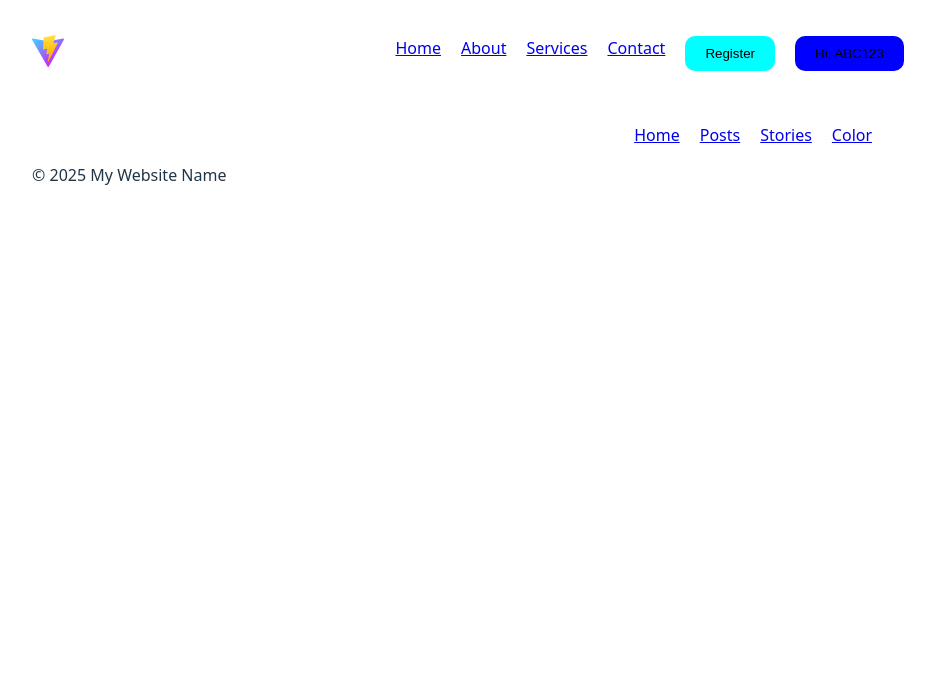
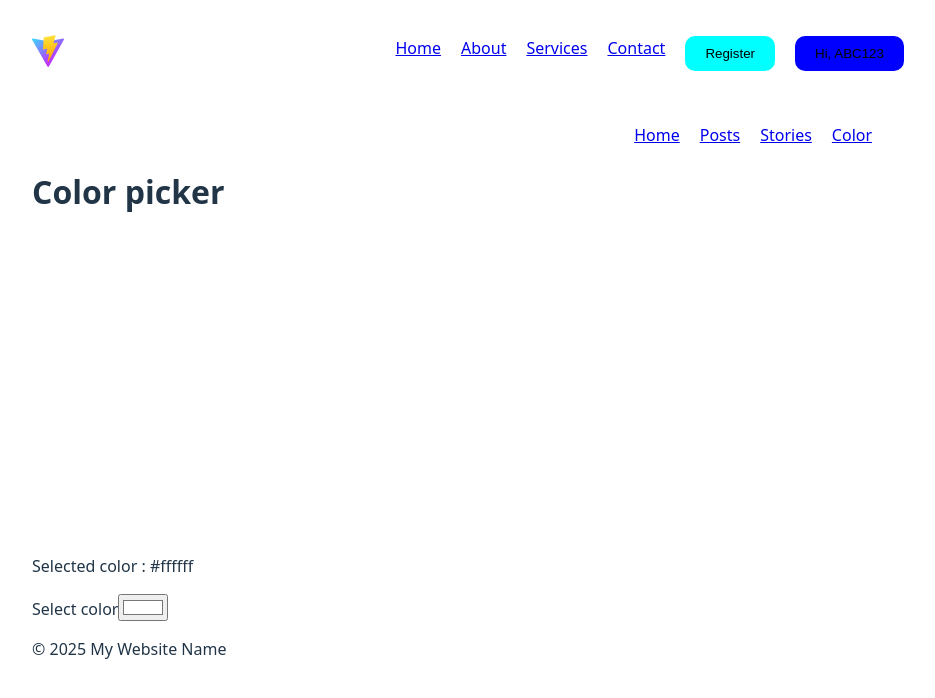
Before and after one commit to a6hijeet/react-demo, a React (Vite) app: page /color in a window 1280 px wide. Shown: the top 698 px of the page, without its empty margins (172-1107 px from the left). Built offline with nearby package versions, Linux system fonts and the light colour scheme.

Commit message:
Color picker using useState

```diff
--- a/src/App.css
+++ b/src/App.css
@@ -41,3 +41,12 @@
   display: flex;
   justify-content: space-between;
 }
+.color-display {
+  width: 300px;
+  height: 300px;
+  border-radius: 10%;
+  transition: 0.25s ease;
+}
+.color-display p {
+  color: #ffffff3a;
+}
--- a/src/components/Color.jsx
+++ b/src/components/Color.jsx
@@ -1,5 +1,23 @@
+import { useState } from "react"
+
 function Color() {
 
+  const [color, setColor] = useState('#ffffff');
+  const handleChange = (e) => {
+    setColor(e.target.value);
+  }
+  return(
+    <div className="color-wrapper">
+      <h1>Color picker</h1>
+      <div className="color-display" style={{backgroundColor: color}}>
+
+
+      </div>
+      <p>Selected color : {color}</p>
+      <label>Select color</label>
+      <input type="color" value={color} onChange={(e) => handleChange(e)}></input>
+    </div>
+  );
 }
 
 export default Color
```
